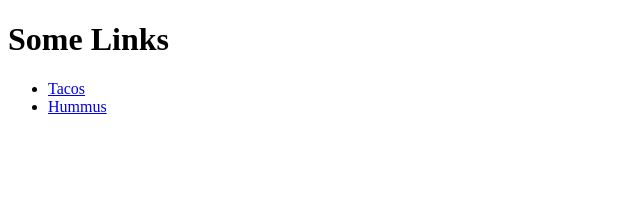
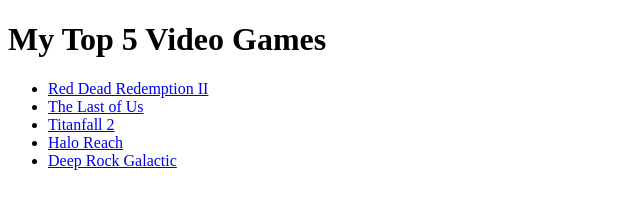
Before and after one commit to bdicarlo6/IGME-110-Repo, a plain HTML site: page index.html in a window 1280 px wide. Shown: the whole page, without its empty margins (0-640 px from the left). Drawn offline with Linux system fonts and the light colour scheme.

Commit message:
Update index.html

```diff
--- a/index.html
+++ b/index.html
@@ -6,10 +6,15 @@
   <title>Bennett's Listicle</title>
 </head>
 <body>
-  <h1>Some Links</h1>
+  <h1>My Top 5 Video Games</h1>
   <ul>
-    <li><a href="https://en.wikipedia.org/wiki/Taco">Tacos</a></li>
-    <li><a href="https://en.wikipedia.org/wiki/Hummus">Hummus</a></li>
+    <li><a href="https://www.rockstargames.com/reddeadredemption2">Red Dead Redemption  II</a></li>
+    <li><a href="https://www.playstation.com/en-us/the-last-of-us/">The Last of Us</a></li>
+    <li><a href="https://en.wikipedia.org/wiki/Titanfall_2">Titanfall 2</a></li>
+    <li><a href="https://en.wikipedia.org/wiki/Halo:_Reach">Halo Reach</a></li>
+    <li><a href="https://www.deeprockgalactic.com/">Deep Rock Galactic</a></li>
+
+
   </ul>
 </body>
 </html>
```
